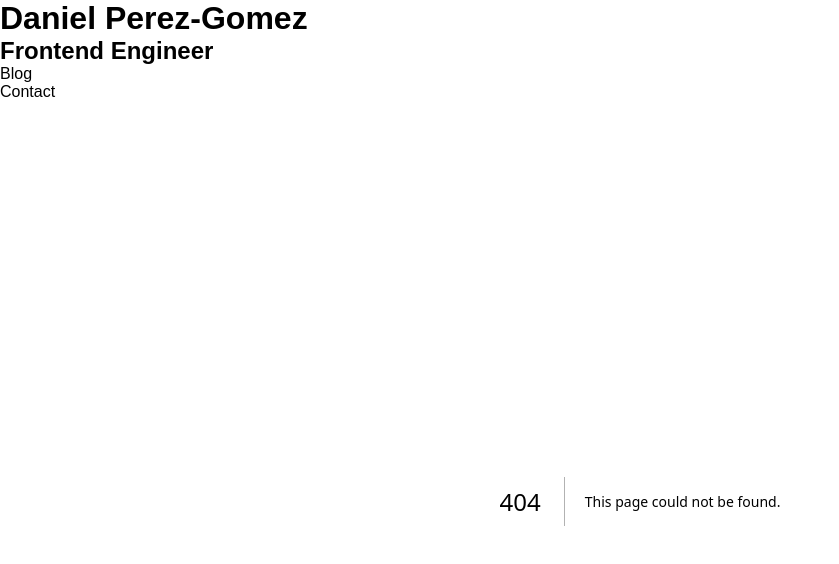
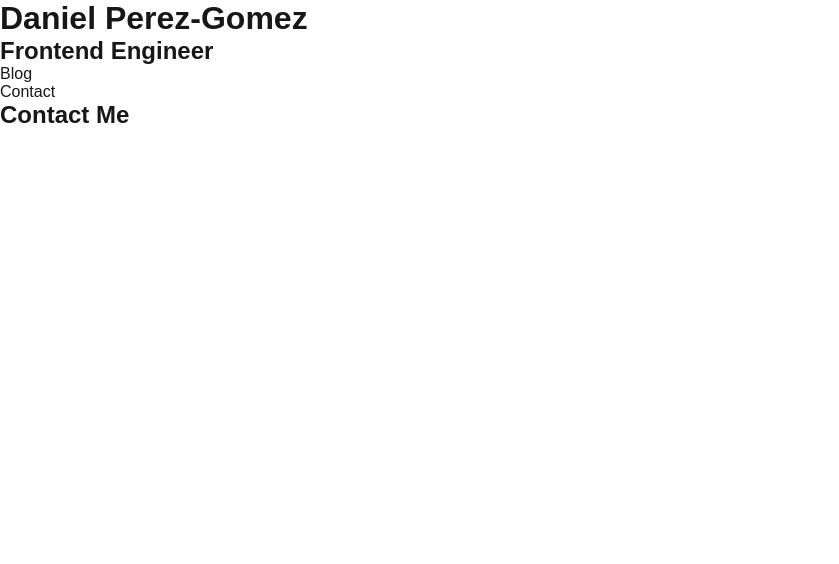
Before and after one commit to danpgomez/danieltalkscode-next, a Next.js app: page /contact in a window 1280 px wide. Before the commit this address had no page. Shown: the top 564 px of the page, without its empty margins (0-839 px from the left). Built offline with nearby package versions, Linux system fonts and the light colour scheme.

Commit message:
Create contact page placeholder

```diff
--- /dev/null
+++ b/app/contact/page.tsx
@@ -0,0 +1,5 @@
+export default function ContactPage() {
+    return (
+        <h2>Contact Me</h2>
+    );
+};
```
